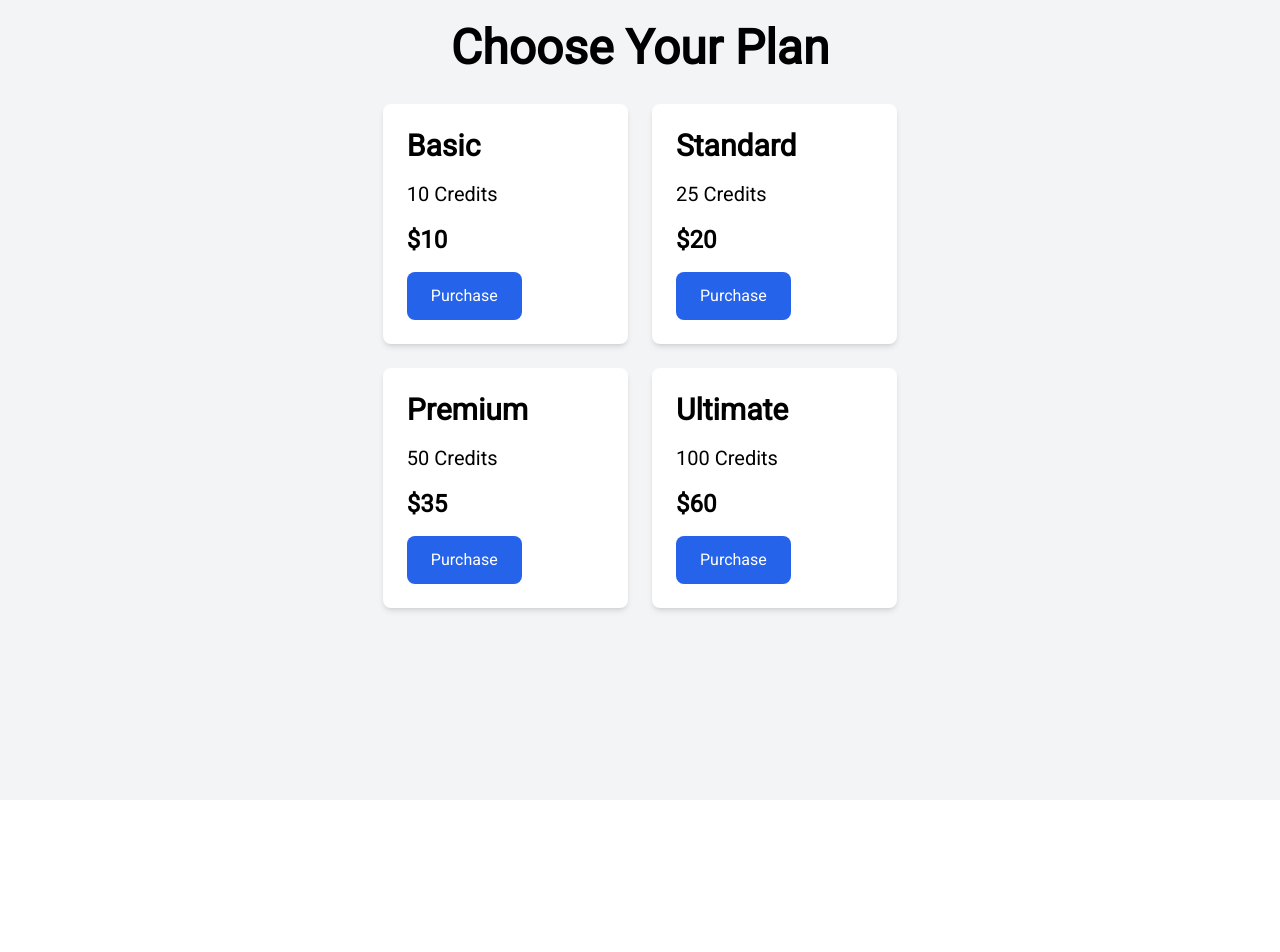
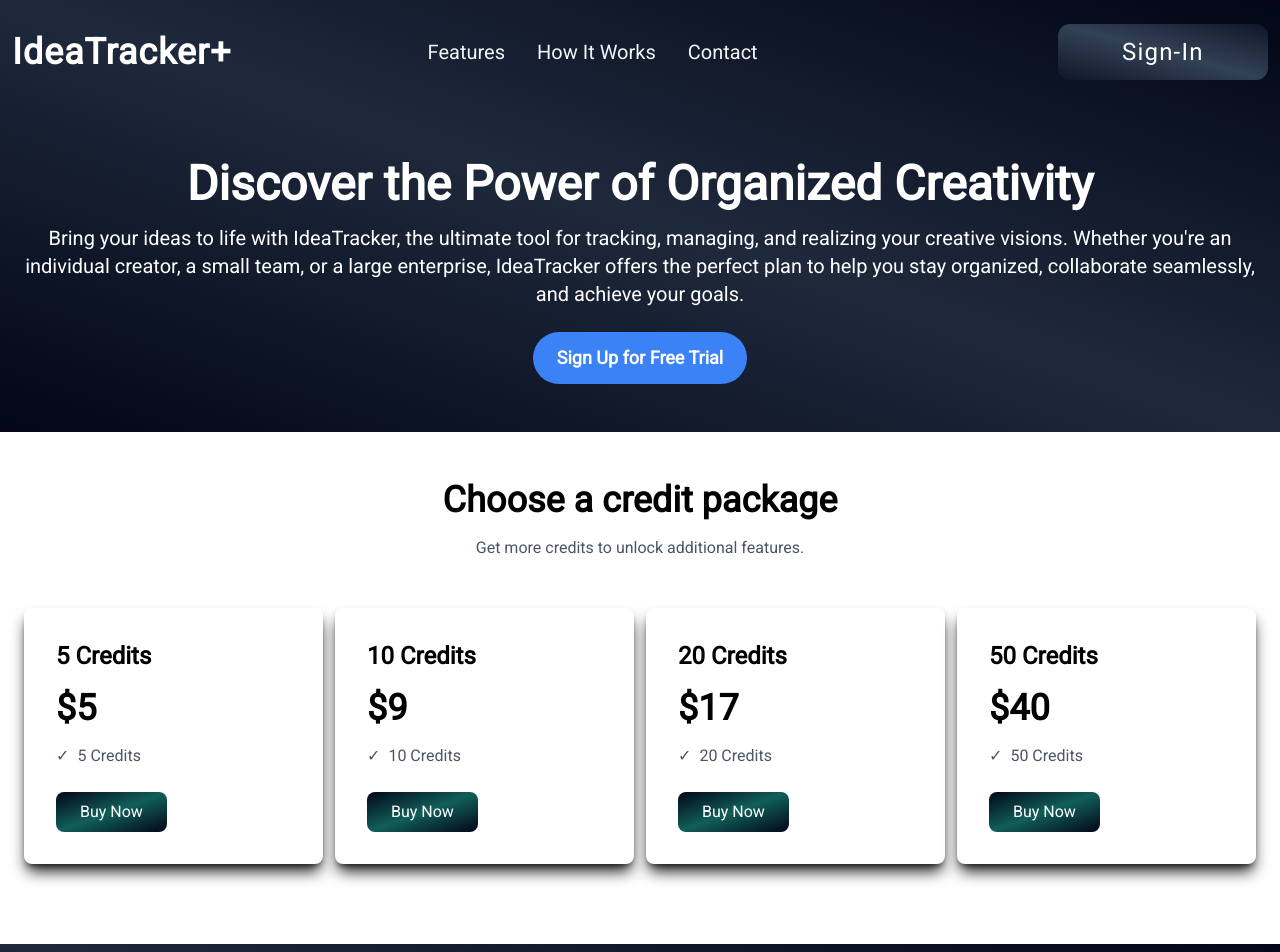
Before and after one commit to ajv55/ideatracker, a Next.js app: page /pricing in a window 1280 px wide. Shown: the top 952 px of the page. Before the commit the page ends 800 px from the top, so only its background shows below. Built offline with nearby package versions, Linux system fonts and the light colour scheme; no server answers.

Commit message:
updated the pricing page

```diff
--- /dev/null
+++ b/app/components/pricingComponent/hero.tsx
@@ -0,0 +1,20 @@
+import Link from 'next/link'
+import React from 'react'
+
+export default function Hero() {
+  return (
+    <div className="bg-gradient-to-bl h-[27rem] from-slate-950 via-slate-800 to-slate-950 text-white py-20">
+      <div className="container mx-auto  px-6">
+        <div className="text-center mt-20 flex flex-col justify-center items-center">
+          <h1 className="text-4xl md:text-5xl font-bold mb-4">
+            Discover the Power of Organized Creativity
+          </h1>
+          <p className="text-lg md:text-xl mb-6">
+            Bring your ideas to life with IdeaTracker, the ultimate tool for tracking, managing, and realizing your creative visions. Whether you&#39;re an individual creator, a small team, or a large enterprise, IdeaTracker offers the perfect plan to help you stay organized, collaborate seamlessly, and achieve your goals.
+          </p>
+          <Link className="bg-blue-500 hover:bg-blue-700 text-white font-bold py-3 px-6 rounded-full text-lg" href="/register">Sign Up for Free Trial</Link>
+        </div>
+      </div>
+    </div>
+  )
+}
--- a/app/components/pricingComponent/pricingHeader.tsx
+++ b/app/components/pricingComponent/pricingHeader.tsx
@@ -1,7 +1,22 @@
+import { useSession } from 'next-auth/react';
+import Link from 'next/link'
 import React from 'react'
+import Signing from '../mainPage/signing';
 
 export default function PricingHeader() {
+
+    const {data: session } = useSession();
+
   return (
-    <div>PricingHeader</div>
+    <nav className=" absolute bg-transparent w-full top-0 left-0 p-3 flex justify-between items-center py-6">
+        <div className="text-4xl text-white tracking-wide font-bold">IdeaTracker+</div>
+        <ul className="flex space-x-8">
+          <li><Link className="text-gray-100 text-xl" href="/">Features</Link></li>
+          <li><Link className="text-gray-100 text-xl" href="/">How It Works</Link></li>
+          <li><Link className="text-gray-100 text-xl" href="/">Contact</Link></li>
+          {session && <li><Link className="text-gray-100 text-xl" href="/dashboard">Dashboard</Link></li>}
+        </ul>
+        <Signing />
+      </nav>
   )
 }
--- a/app/pricing/page.tsx
+++ b/app/pricing/page.tsx
@@ -1,59 +1,87 @@
-import React from 'react'
+'use client';
+import React from 'react';
+import Head from 'next/head';
+import { motion } from 'framer-motion';
+import PricingHeader from '../components/pricingComponent/pricingHeader';
+import Footer from '../components/mainPage/footer';
+import Hero from '../components/pricingComponent/hero';
 
-export default function Page() {
+const pricingPlans = [
+  {
+    title: '5 Credits',
+    price: '$5',
+    credits: 5,
+    buttonText: 'Buy Now',
+  },
+  {
+    title: '10 Credits',
+    price: '$9',
+    credits: 10,
+    buttonText: 'Buy Now',
+  },
+  {
+    title: '20 Credits',
+    price: '$17',
+    credits: 20,
+    buttonText: 'Buy Now',
+  },
+  {
+    title: '50 Credits',
+    price: '$40',
+    credits: 50,
+    buttonText: 'Buy Now',
+  },
+];
+
+const Pricing = () => {
+  const handlePurchase = (credits: number) => {
+    console.log(`Purchasing ${credits} credits...`);
+    // Add your purchase logic here
+  };
+
   return (
-    <div className="min-h-screen bg-gray-100 flex flex-col items-center p-6">
-      <h1 className="text-5xl font-bold mb-8">Choose Your Plan</h1>
-      <div className="flex flex-wrap justify-center gap-6">
-        {/* Plan 1 */}
-        <div className="bg-white shadow-md rounded-lg p-6 w-full md:w-1/3">
-          <h2 className="text-3xl font-bold mb-4">Basic</h2>
-          <p className="text-xl mb-4">10 Credits</p>
-          <p className="text-2xl font-bold mb-4">$10</p>
-          <button
-            // onClick={() => handlePurchase(10)}
-            className="bg-blue-600 text-white px-6 py-3 rounded-lg hover:bg-blue-700"
-          >
-            Purchase
-          </button>
+    <div>
+
+        <PricingHeader />
+
+      <Hero />
+      <main className="w-full px-6 py-12">
+        <div className="text-center mb-12">
+          <h2 className="text-4xl font-bold">Choose a credit package</h2>
+          <p className="text-gray-600 mt-4">Get more credits to unlock additional features.</p>
         </div>
-        {/* Plan 2 */}
-        <div className="bg-white shadow-md rounded-lg p-6 w-full md:w-1/3">
-          <h2 className="text-3xl font-bold mb-4">Standard</h2>
-          <p className="text-xl mb-4">25 Credits</p>
-          <p className="text-2xl font-bold mb-4">$20</p>
-          <button
-            // onClick={() => handlePurchase(25)}
-            className="bg-blue-600 text-white px-6 py-3 rounded-lg hover:bg-blue-700"
-          >
-            Purchase
-          </button>
+        <div className="flex justify-center items-center gap-3  ">
+          {pricingPlans.map((plan, index) => (
+            <motion.div
+              key={index}
+              className="w-full md:w-1/3    mb-8"
+              initial={{ opacity: 0, y: 50 }}
+              animate={{ opacity: 1, y: 0 }}
+              transition={{ delay: index * 0.2, duration: 0.5 }}
+            >
+              <div className="bg-white rounded-lg shadow-lg shadow-zinc-900 p-8">
+                <h3 className="text-2xl font-semibold mb-4">{plan.title}</h3>
+                <p className="text-4xl font-bold mb-4">{plan.price}</p>
+                <ul className="mb-6">
+                  <li className="mb-2 text-gray-600">
+                    <span className="mr-2">✓</span>
+                    {plan.credits} Credits
+                  </li>
+                </ul>
+                <button
+                  onClick={() => handlePurchase(plan.credits)}
+                  className=" bg-gradient-to-tl from-slate-950 via-teal-800 to-slate-950 text-white px-6 py-2 rounded-lg hover:bg-blue-700"
+                >
+                  {plan.buttonText}
+                </button>
+              </div>
+            </motion.div>
+          ))}
         </div>
-        {/* Plan 3 */}
-        <div className="bg-white shadow-md rounded-lg p-6 w-full md:w-1/3">
-          <h2 className="text-3xl font-bold mb-4">Premium</h2>
-          <p className="text-xl mb-4">50 Credits</p>
-          <p className="text-2xl font-bold mb-4">$35</p>
-          <button
-            // onClick={() => handlePurchase(50)}
-            className="bg-blue-600 text-white px-6 py-3 rounded-lg hover:bg-blue-700"
-          >
-            Purchase
-          </button>
-        </div>
-        {/* Plan 4 */}
-        <div className="bg-white shadow-md rounded-lg p-6 w-full md:w-1/3">
-          <h2 className="text-3xl font-bold mb-4">Ultimate</h2>
-          <p className="text-xl mb-4">100 Credits</p>
-          <p className="text-2xl font-bold mb-4">$60</p>
-          <button
-            // onClick={() => handlePurchase(100)}
-            className="bg-blue-600 text-white px-6 py-3 rounded-lg hover:bg-blue-700"
-          >
-            Purchase
-          </button>
-        </div>
-      </div>
+      </main>
+      <Footer />
     </div>
-  )
-}
+  );
+};
+
+export default Pricing;
```
